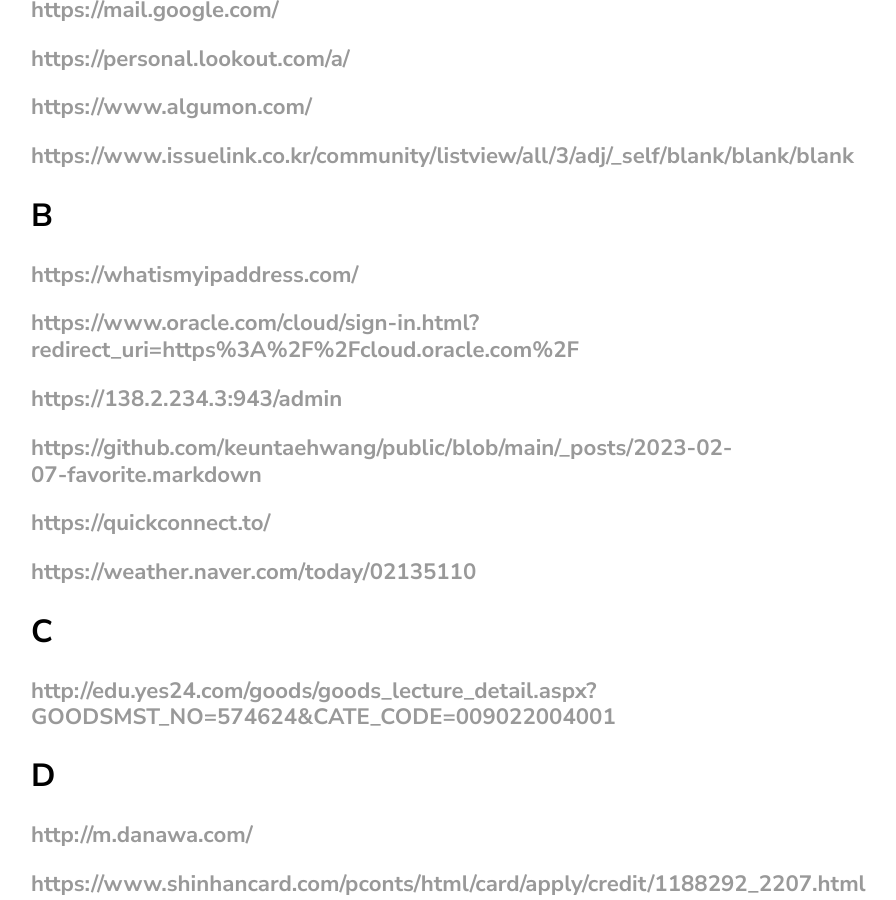
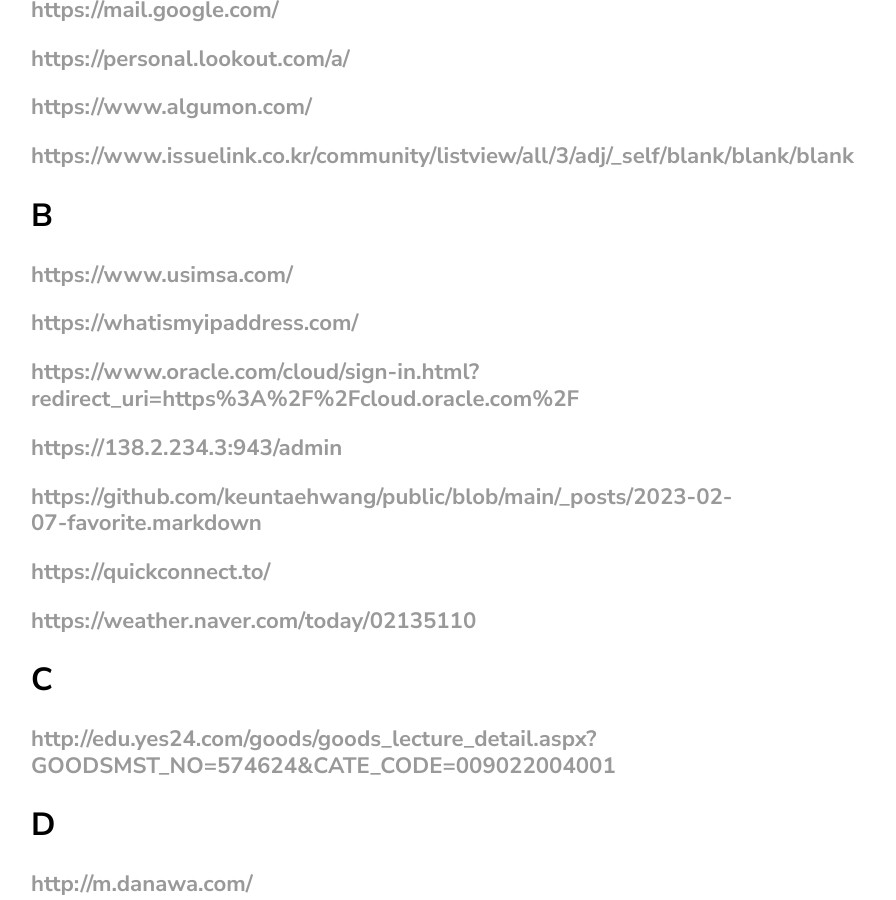
Before and after one commit to keuntaehwang/public, a Jekyll site: the page built from _posts/2023-02-07-favorite.markdown, in a window 1280 px wide and 900 px high, scrolled down 677 px. Shown: the whole window, without its empty margins (69-965 px from the left). Built offline with Jekyll 4.4.1, drawn with Linux system fonts in a browser that asks for light colours.

Commit message:
Update 2023-02-07-favorite.markdown

```diff
--- a/_posts/2023-02-07-favorite.markdown
+++ b/_posts/2023-02-07-favorite.markdown
@@ -14,6 +14,7 @@ categories: NONE
 ### <https://www.issuelink.co.kr/community/listview/all/3/adj/_self/blank/blank/blank>
 
 ## B
+### <https://www.usimsa.com/>
 ### <https://whatismyipaddress.com/>
 ### <https://www.oracle.com/cloud/sign-in.html?redirect_uri=https%3A%2F%2Fcloud.oracle.com%2F>
 ### <https://138.2.234.3:943/admin>
```
